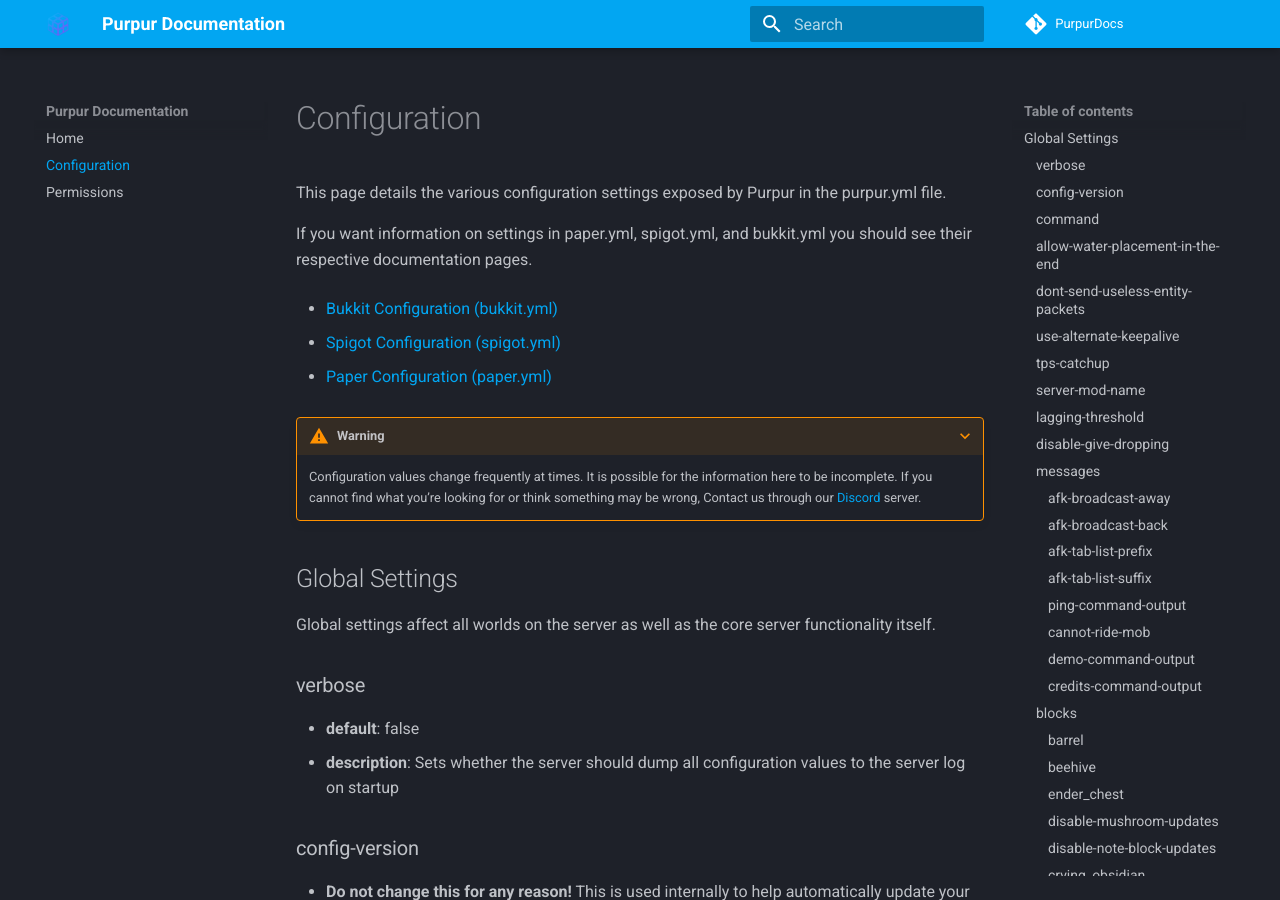
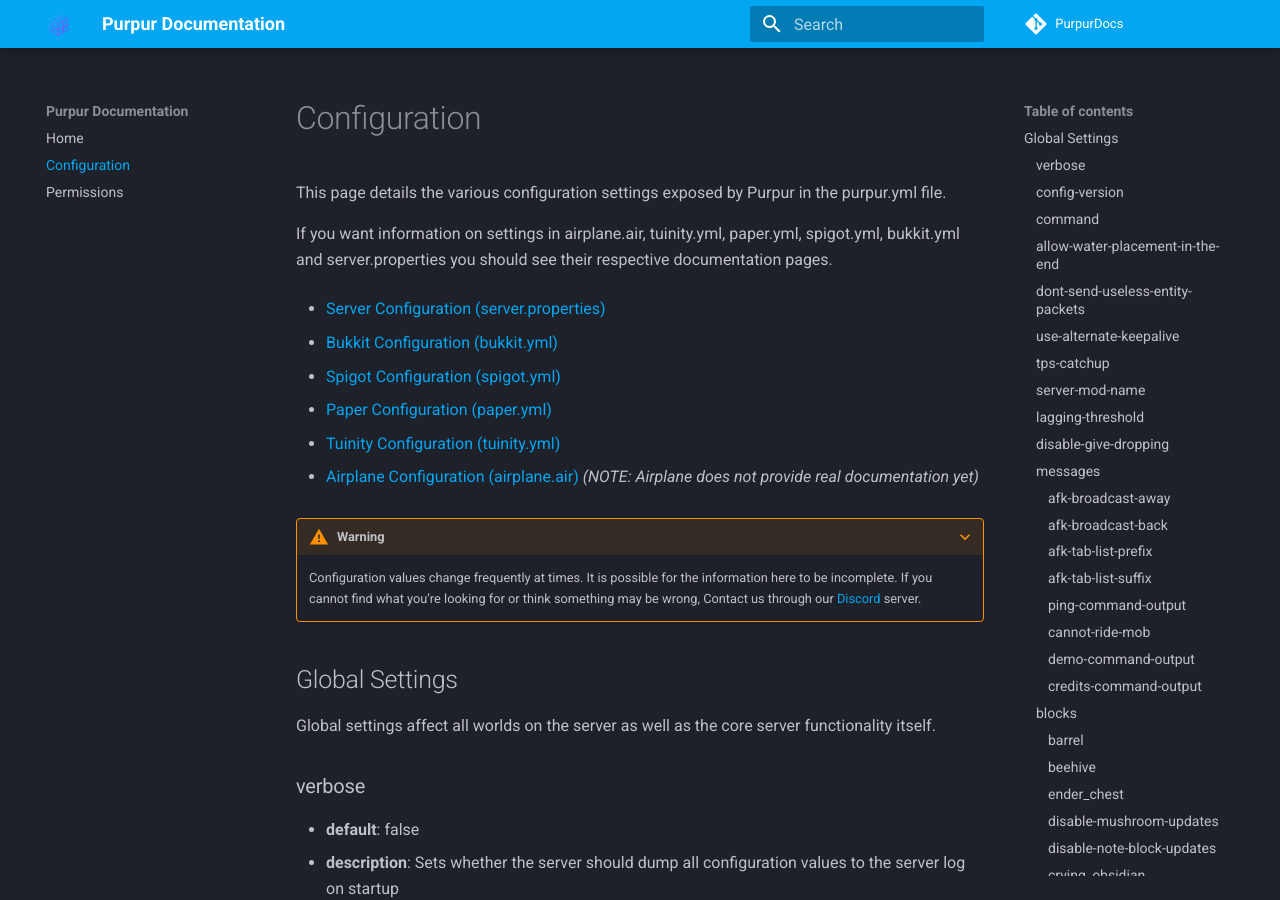
Before and after one commit to PurpurMC/PurpurDocs, an MkDocs documentation site: the page built from mkdocs/Configuration.md, in a window 1280 px wide and 900 px high. Built offline with MkDocs 1.6.1 and Material for MkDocs 9.7.7, drawn with Linux system fonts in a browser that asks for light colours; comment, search, counter and statistics services are not loaded.

Commit message:
Update Configuration.md (#12)
Add more configs to the Configuration page

Co-authored-by: BillyGalbreath <blake.galbreath@gmail.com>

```diff
--- a/mkdocs/Configuration.md
+++ b/mkdocs/Configuration.md
@@ -1,12 +1,18 @@
 This page details the various configuration settings exposed by Purpur in the purpur.yml file.
 
-If you want information on settings in paper.yml, spigot.yml, and bukkit.yml you should see their respective documentation pages.
+If you want information on settings in airplane.air, tuinity.yml, paper.yml, spigot.yml, bukkit.yml and server.properties you should see their respective documentation pages.
+
+* [Server Configuration (server.properties)](https://minecraft.gamepedia.com/Server.properties)
 
 * [Bukkit Configuration (bukkit.yml)](https://bukkit.gamepedia.com/Bukkit.yml)
 
 * [Spigot Configuration (spigot.yml)](https://www.spigotmc.org/wiki/)
 
 * [Paper Configuration (paper.yml)](https://paper.readthedocs.io/en/latest/server/configuration.html)
+
+* [Tuinity Configuration (tuinity.yml)](https://github.com/Spottedleaf/Tuinity/wiki/Config)
+
+* [Airplane Configuration (airplane.air)](https://blog.airplane.gg) _(NOTE: Airplane does not provide real documentation yet)_
 
 ???+ warning "Warning"
     Configuration values change frequently at times. It is possible for the information here to be incomplete. If you cannot find what you’re looking for or think something may be wrong, Contact us through our [Discord](http://purpur.pl3x.net/discord/) server.
```
